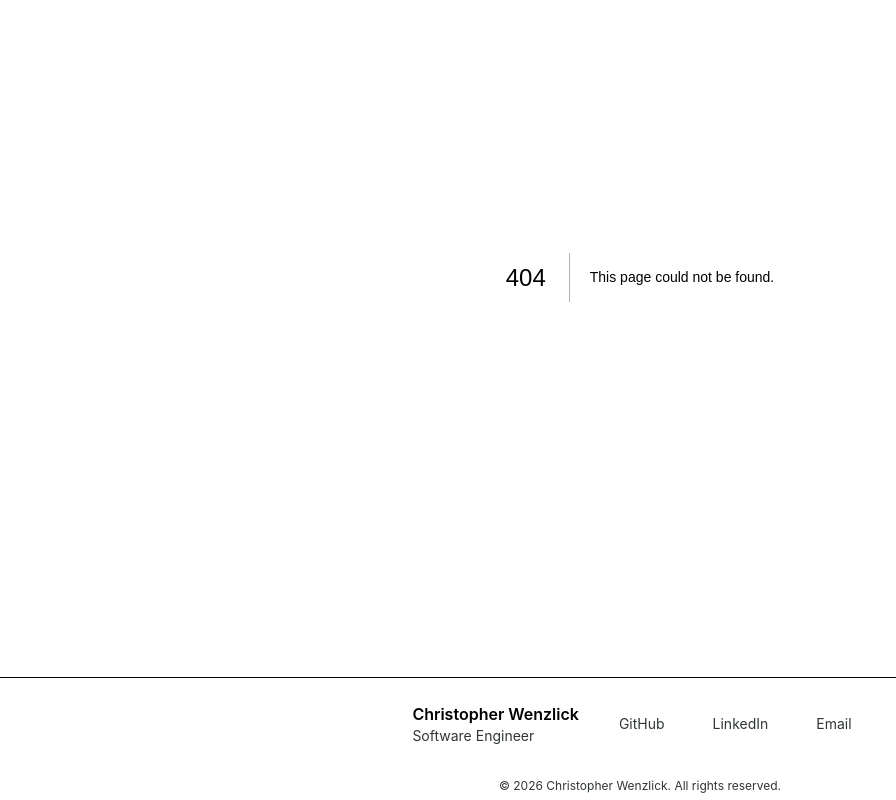
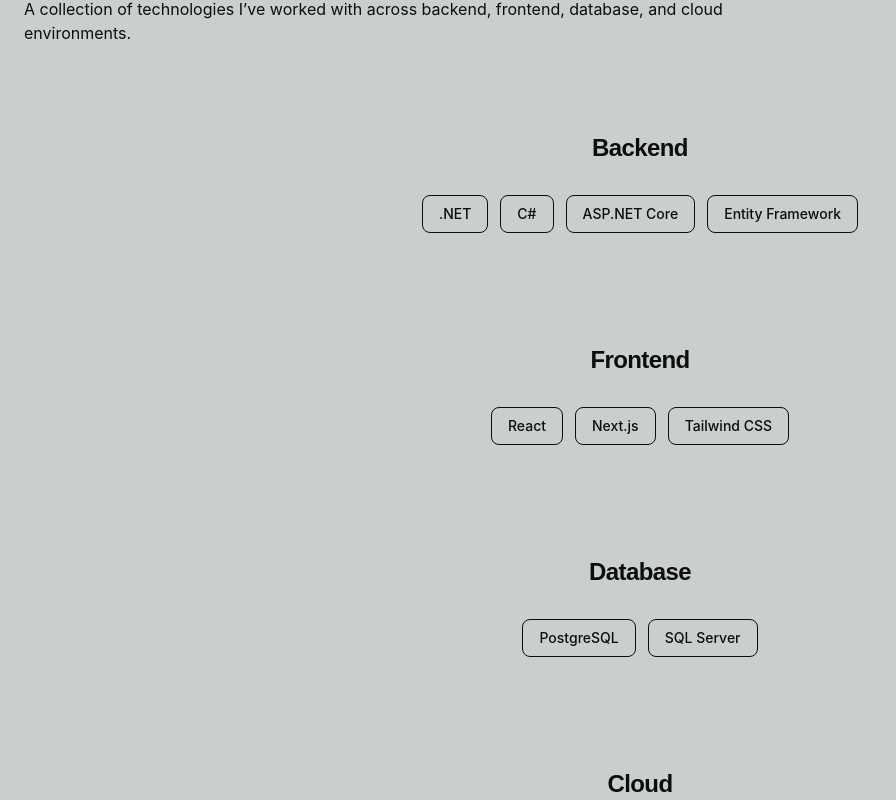
Before and after one commit to ChrisWenzlick/portfolio-website, a Next.js app: page /skills in a window 1280 px wide. Before the commit this address had no page. Shown: the part 180-980 px from the top of the page, without its empty margins (0-896 px from the left). Built offline with nearby package versions, Linux system fonts and the light colour scheme.

Commit message:
Add skills page

```diff
--- a/src/app/projects/page.tsx
+++ b/src/app/projects/page.tsx
@@ -103,7 +103,7 @@ export default async function ProjectsPage({
       )}
 
       {/* All Projects */}
-      <section className="space-y-8">
+      <section id="projects-list" className="space-y-8">
         <h2 className="text-2xl font-semibold">
           All Projects
         </h2>
--- /dev/null
+++ b/src/app/skills/page.tsx
@@ -0,0 +1,46 @@
+
+import { skills } from "@/content"
+import Link from "next/link"
+
+export default function SkillsPage() {
+  const categories = Array.from(
+    new Set(skills.map((skill) => skill.category))
+  )
+
+  return (
+    <main className="container mx-auto px-6 py-16 space-y-16">
+      <header className="space-y-4 max-w-3xl">
+        <h1 className="text-4xl font-bold tracking-tight">
+          Skills & Technologies
+        </h1>
+
+        <p className="text-muted-foreground">
+          A collection of technologies I’ve worked with across backend,
+          frontend, database, and cloud environments.
+        </p>
+      </header>
+
+      {categories.map((category) => (
+        <section key={category} className="space-y-6">
+          <h2 className="text-2xl font-semibold tracking-tight">
+            {category}
+          </h2>
+
+          <div className="flex flex-wrap gap-3">
+            {skills
+              .filter((skill) => skill.category === category)
+              .map((skill) => (
+                <Link
+                  key={skill.slug}
+                  href={`/projects?skills=${skill.slug}#projects-list`}
+                  className="inline-flex items-center gap-2 rounded-md border px-4 py-2 text-sm font-medium hover:bg-muted transition-colors"
+                >
+                  {skill.name}
+                </Link>
+              ))}
+          </div>
+        </section>
+      ))}
+    </main>
+  )
+}
--- a/src/content/skills.ts
+++ b/src/content/skills.ts
@@ -1,5 +1,7 @@
 export interface Skill {
     name: string;
+    category: string;
+    slug: string;
     icon?: string;      // path to SVG
 }
 
@@ -10,18 +12,35 @@ export interface SkillGroup {
     skills: Skill[];
 }
 
+export const skills: Skill[] = [
+    { name: ".NET", category: "Backend", slug: "dotnet" },
+    { name: "C#", category: "Backend", slug: "csharp" },
+    { name: "ASP.NET Core", category: "Backend", slug: "aspnet-core" },
+    { name: "Entity Framework", category: "Backend", slug: "entity-framework" },
+
+    { name: "React", category: "Frontend", slug: "react" },
+    { name: "Next.js", category: "Frontend", slug: "nextjs" },
+    { name: "Tailwind CSS", category: "Frontend", slug: "tailwind" },
+
+    { name: "PostgreSQL", category: "Database", slug: "postgresql" },
+    { name: "SQL Server", category: "Database", slug: "sql-server" },
+
+    { name: "Azure", category: "Cloud", slug: "azure" },
+    { name: "Docker", category: "DevOps", slug: "docker" },
+]
+
 export const skillGroups: SkillGroup[] = [
     {
         id: "backend",
         title: "Backend & APIs",
         description: "Designing reliable, maintainable server-side systems.",
         skills: [
-            { name: ".NET" },
-            { name: "C#" },
-            { name: "REST APIs" },
-            { name: "PostgreSQL" },
-            { name: "SQL Server" },
-            { name: "Authentication & Authorization" },
+            { name: ".NET", category: "Backend", slug: "dotnet" },
+            { name: "C#", category: "Backend", slug: "csharp" },
+            { name: "REST APIs", category: "Backend", slug: "restapis" },
+            { name: "PostgreSQL", category: "Backend", slug: "postgresql" },
+            { name: "SQL Server", category: "Backend", slug: "sqlserver" },
+            { name: "Authentication & Authorization", category: "Backend", slug: "auth" },
         ],
     },
     {
@@ -29,11 +48,11 @@ export const skillGroups: SkillGroup[] = [
         title: "Frontend & UI",
         description: "Building fast, accessible user interfaces.",
         skills: [
-            { name: "React" },
-            { name: "Next.js" },
-            { name: "Tailwind CSS" },
-            { name: "TypeScript" },
-            { name: "Responsive Design" },
+            { name: "React", category: "Frontend", slug: "react" },
+            { name: "Next.js", category: "Frontend", slug: "nextjs" },
+            { name: "Tailwind CSS", category: "Frontend", slug: "tailwindcss" },
+            { name: "TypeScript", category: "Frontend", slug: "typescript" },
+            { name: "Responsive Design", category: "Frontend", slug: "responsivedesign" },
         ],
     },
     {
@@ -41,11 +60,11 @@ export const skillGroups: SkillGroup[] = [
         title: "Cloud & DevOps",
         description: "Deploying and operating production systems.",
         skills: [
-            { name: "Azure" },
-            { name: "CI/CD Pipelines" },
-            { name: "Docker" },
-            { name: "Infrastructure as Code" },
-            { name: "Monitoring & Logging" },
+            { name: "Azure", category: "Cloud", slug: "azure" },
+            { name: "CI/CD Pipelines", category: "Cloud", slug: "cicd" },
+            { name: "Docker", category: "Cloud", slug: "docker" },
+            { name: "Infrastructure as Code", category: "Cloud", slug: "infrastructureascode" },
+            { name: "Monitoring & Logging", category: "Cloud", slug: "monitoringandlogging" },
         ],
     },
     {
@@ -53,11 +72,11 @@ export const skillGroups: SkillGroup[] = [
         title: "Architecture & Practices",
         description: "Writing software that scales with teams and complexity.",
         skills: [
-            { name: "System Design" },
-            { name: "Domain-Driven Design" },
-            { name: "Code Reviews" },
-            { name: "Testing Strategies" },
-            { name: "Technical Documentation" },
+            { name: "System Design", category: "Architecture", slug: "systemdesign" },
+            { name: "Domain-Driven Design", category: "Architecture", slug: "domaindrivendesign" },
+            { name: "Code Reviews", category: "Architecture", slug: "codereviews" },
+            { name: "Testing Strategies", category: "Architecture", slug: "testingstrategies" },
+            { name: "Technical Documentation", category: "Architecture", slug: "technicaldocumentation" },
         ],
     },
 ];
```
